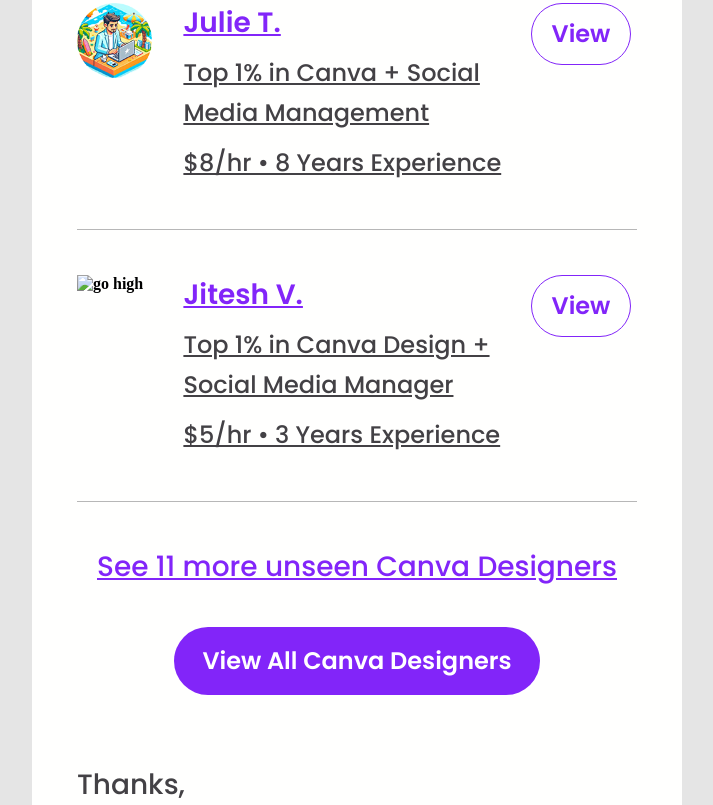
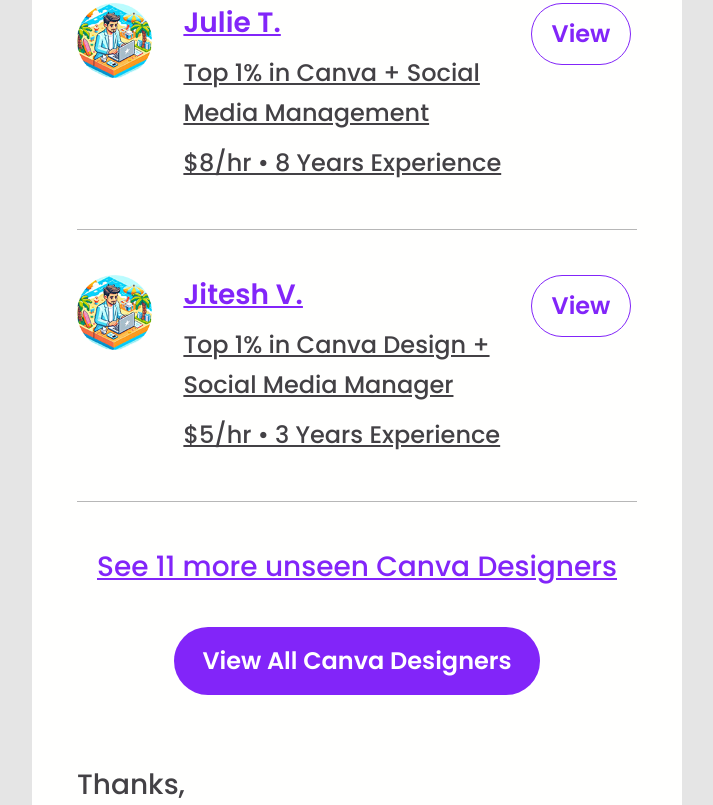
Before and after one commit to miteshbhoi/miteshbhoi.github.io, a plain HTML site: page canva-designer.html in a window 1280 px wide. Shown: the part 871-1676 px from the top of the page, without its empty margins (283-996 px from the left). Drawn offline with Linux system fonts and the light colour scheme.

Commit message:
updated canva designer html file
updated file

```diff
--- a/canva-designer.html
+++ b/canva-designer.html
@@ -235,7 +235,7 @@
 									<tr>
 										<td class="wi-100p p-40 ta-c" align="left" style="padding:45px 45px 70px 45px;">
 											<a style="text-decoration:none;" href="javascript:;">
-												<img src="eimages/task-app/img-logo.png" width="275" style="width:275px; max-width:275px; vertical-align:top;" alt="" />
+												<img src="https://miteshbhoi.github.io/eimages/task-app/img-logo.png" width="275" style="width:275px; max-width:275px; vertical-align:top;" alt="" />
 											</a>
 										</td>
 									</tr>
@@ -268,7 +268,7 @@
                                                                                 <table width="100%" cellpadding="0" cellspacing="0">
                                                                                     <tr>
                                                                                         <td class="wi-100p ta-c">
-                                                                                            <img editable="true" src="eimages/task-app/img-jet.png" width="36" style="width:36px; max-width:36px; height:auto; vertical-align:top;" alt="go high">
+                                                                                            <img editable="true" src="https://miteshbhoi.github.io/eimages/task-app/img-jet.png" width="36" style="width:36px; max-width:36px; height:auto; vertical-align:top;" alt="go high">
                                                                                         </td>
                                                                                     </tr>
 																				</table>
@@ -319,7 +319,7 @@
                                                                                 <table width="100%" cellpadding="0" cellspacing="0">
                                                                                     <tr>
                                                                                         <td class="wi-100p ta-c">
-                                                                                            <img editable="true" src="eimages/task-app/img-profile-one.png" width="75" style="width:75px; max-width:75px; height:auto; vertical-align:top;" alt="go high">
+                                                                                            <img editable="true" src="https://miteshbhoi.github.io/eimages/task-app/img-profile-one.png" width="75" style="width:75px; max-width:75px; height:auto; vertical-align:top;" alt="go high">
                                                                                         </td>
                                                                                     </tr>
 																				</table>
@@ -388,7 +388,7 @@
                                                                                 <table width="100%" cellpadding="0" cellspacing="0">
                                                                                     <tr>
                                                                                         <td class="wi-100p ta-c">
-                                                                                            <img editable="true" src="eimages/task-app/img-profile-one.png" width="75" style="width:75px; max-width:75px; height:auto; vertical-align:top;" alt="go high">
+                                                                                            <img editable="true" src="https://miteshbhoi.github.io/eimages/task-app/img-profile-one.png" width="75" style="width:75px; max-width:75px; height:auto; vertical-align:top;" alt="go high">
                                                                                         </td>
                                                                                     </tr>
 																				</table>
@@ -457,7 +457,7 @@
                                                                                 <table width="100%" cellpadding="0" cellspacing="0">
                                                                                     <tr>
                                                                                         <td class="wi-100p ta-c">
-                                                                                            <img editable="true" src="eimages/img-profile-one.png" width="75" style="width:75px; max-width:75px; height:auto; vertical-align:top;" alt="go high">
+                                                                                            <img editable="true" src="https://miteshbhoi.github.io/eimages/task-app/img-profile-one.png" width="75" style="width:75px; max-width:75px; height:auto; vertical-align:top;" alt="go high">
                                                                                         </td>
                                                                                     </tr>
 																				</table>
```
